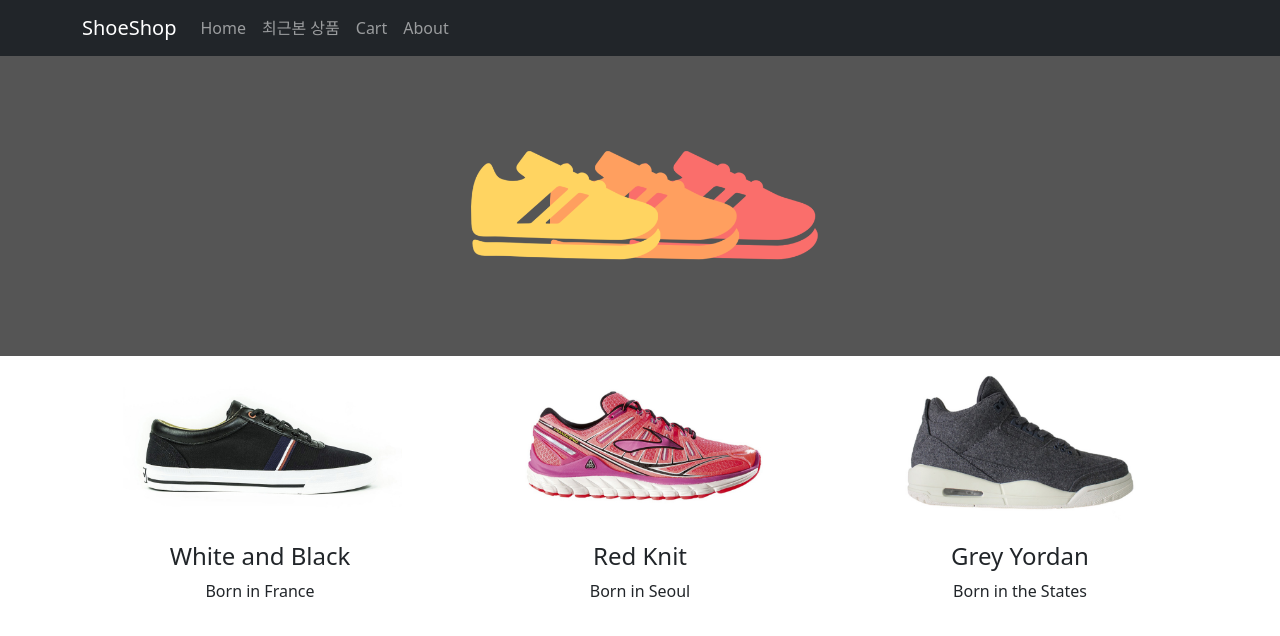
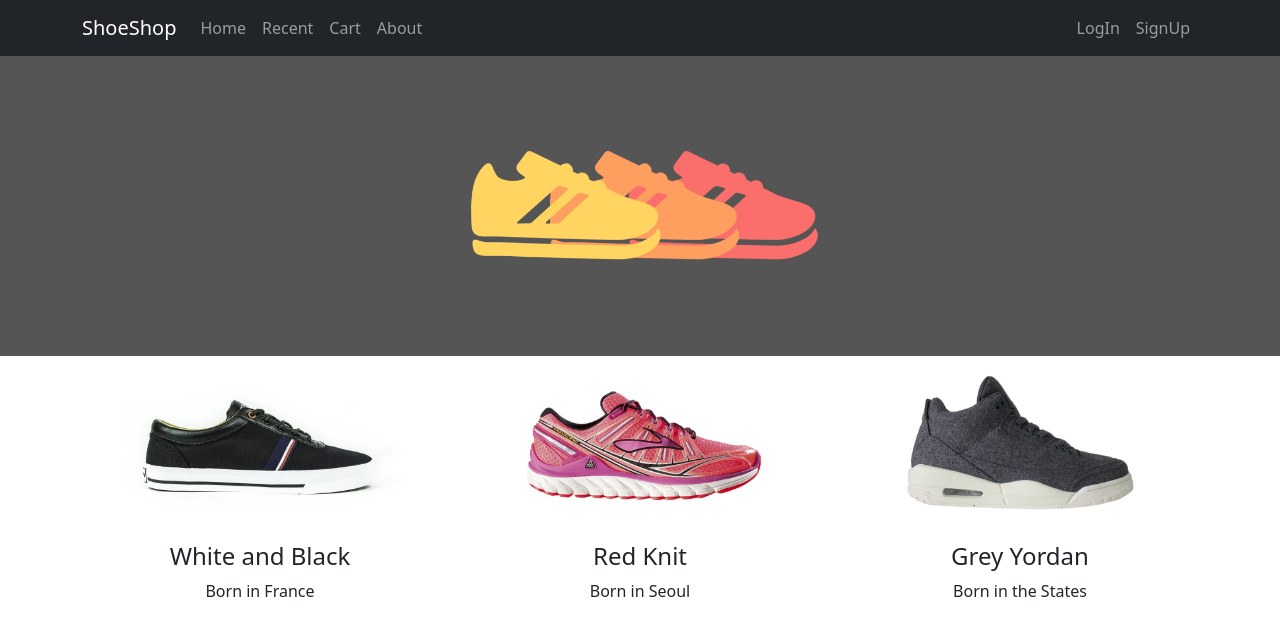
Before and after one commit to zzzmini/react-shop, a React (Create React App) app: page / in a window 1280 px wide. Shown: the top 636 px of the page. Built offline with nearby package versions, Linux system fonts and the light colour scheme.

Commit message:
login process init

```diff
--- a/src/App.js
+++ b/src/App.js
@@ -45,7 +45,7 @@ function App() {
               }}
             >
               {/* <Link to={"/"}>Home</Link> */}
-              최근본 상품
+              Recent
             </Nav.Link>
             <Nav.Link
               onClick={() => {
@@ -63,6 +63,10 @@ function App() {
               {/* <Link to={"/cart"}>Cart</Link> */}
               About
             </Nav.Link>
+          </Nav>
+          <Nav>
+            <Nav.Link href="#deets">LogIn</Nav.Link>
+            <Nav.Link href="#memes">SignUp</Nav.Link>
           </Nav>
         </Container>
       </Navbar>
--- a/src/pages/RecentPage/index.js
+++ b/src/pages/RecentPage/index.js
@@ -17,7 +17,7 @@ function RecentPage() {
     setRecentView([...recent.sort()]);
   }, []);
 
-  console.log("product : " + product[0].title);
+  console.log("recentView : " + recentView);
   return (
     <div>
       <h4>최근본 상품리스트</h4>
```
